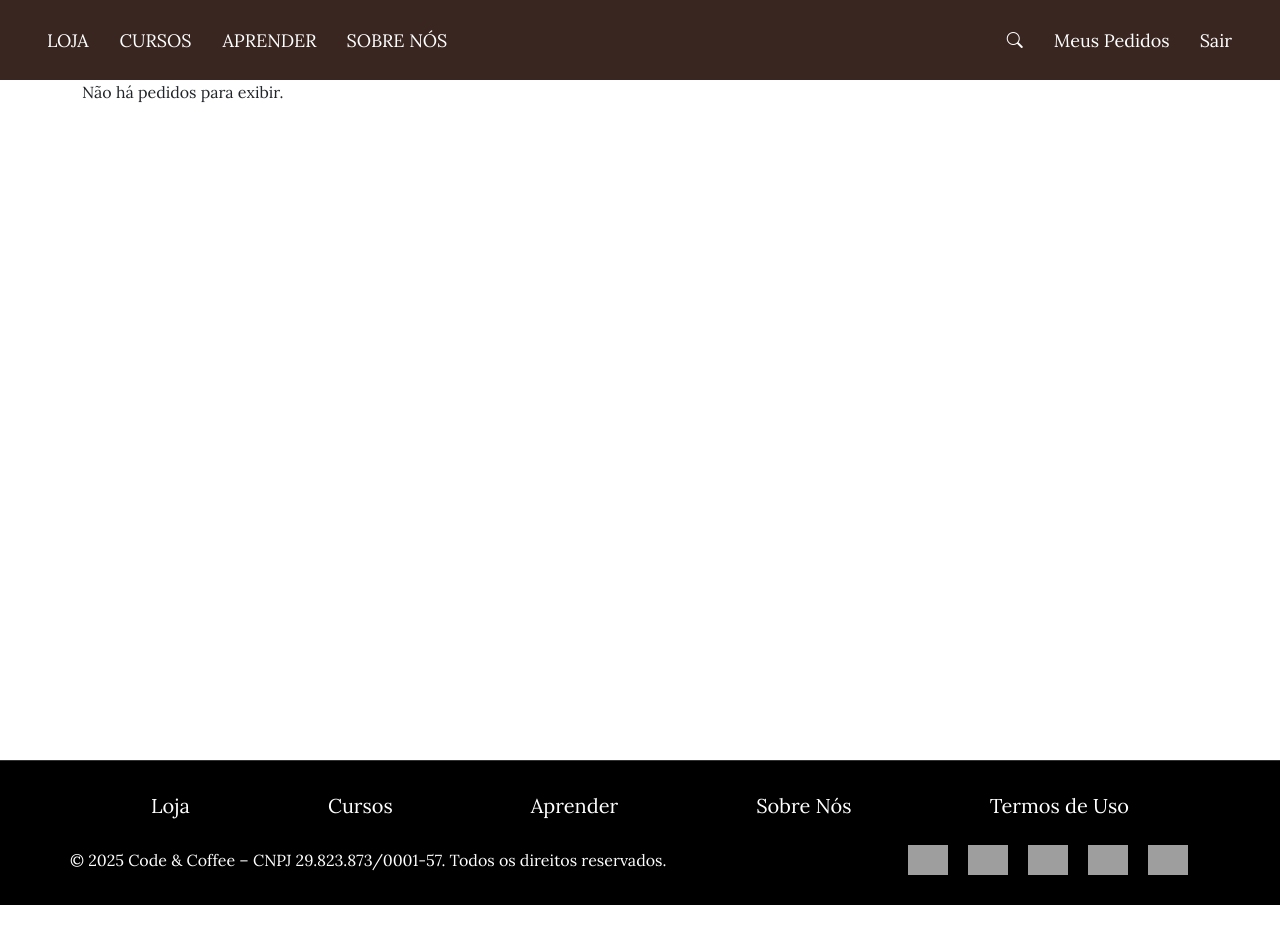
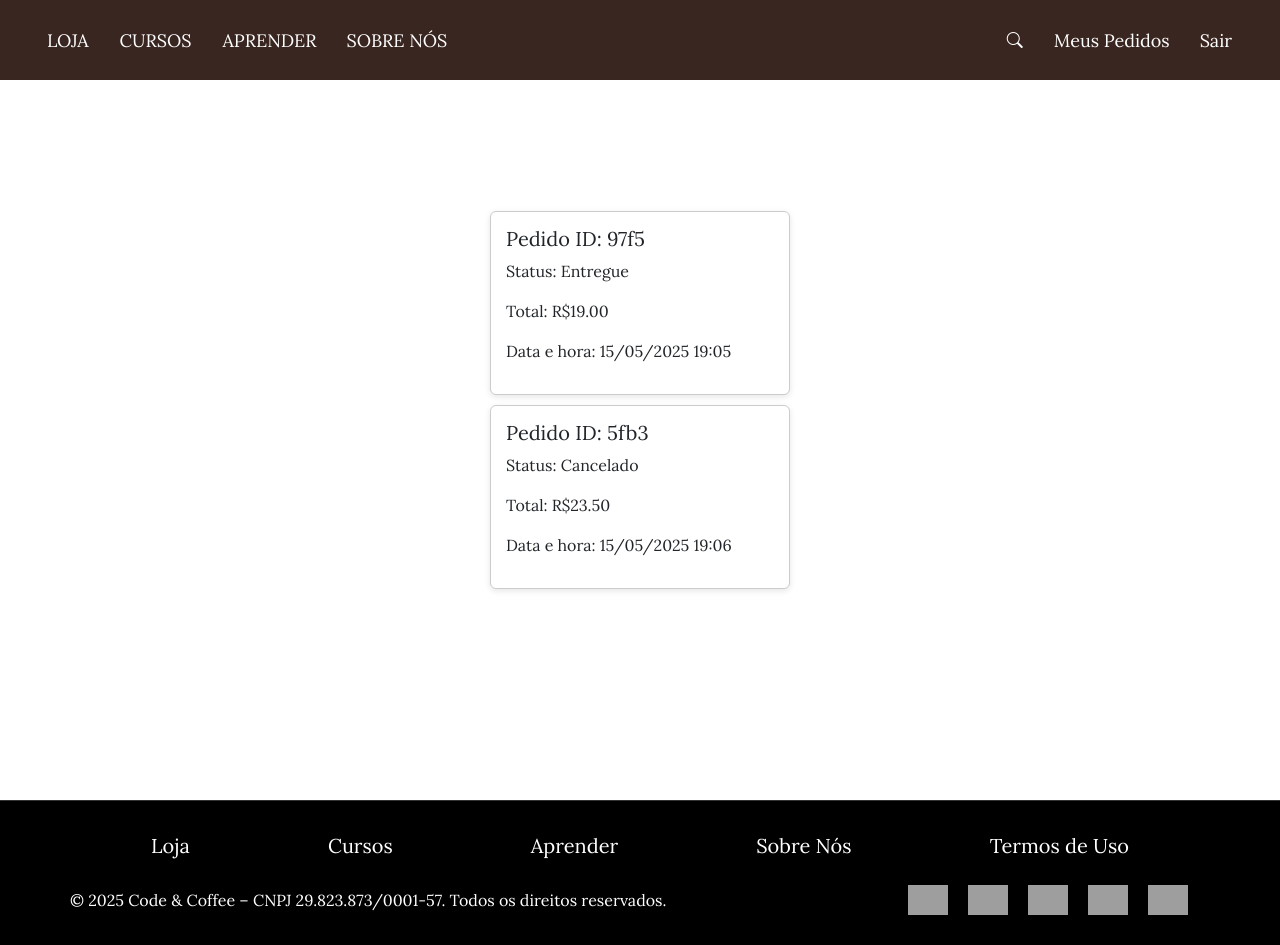
Before and after one commit to raul4nt/code-and-coffee, an Angular app: page /my-orders in a window 1280 px wide. Before the commit the page ends 905 px from the top, so only its background shows below. Built offline with nearby package versions, Linux system fonts and the light colour scheme; data requests are answered from the project's data file; sample sign-in values are in the browser's storage; grey boxes are pictures that could not be loaded.

Commit message:
feat: config my-orders component css

```diff
--- a/db.json
+++ b/db.json
@@ -85,7 +85,7 @@
     {
       "id": "1",
       "email": "admin@coffee.com",
-      "password": "1234",
+      "password": "1234raul",
       "role": "admin",
       "token": ""
     },
@@ -111,5 +111,78 @@
       "token": ""
     }
   ],
-  "orders": []
+  "orders": [
+    {
+      "id": "97f5",
+      "userId": "1",
+      "status": "Entregue",
+      "products": [
+        {
+          "id": "1",
+          "name": "Espresso",
+          "description": "Café forte",
+          "price": 5,
+          "category": "Coffee",
+          "imageUrl": "assets/images/products/espresso.png",
+          "added": true
+        },
+        {
+          "id": "2",
+          "name": "Cappuccino",
+          "description": "Com espuma de leite",
+          "price": 7.5,
+          "category": "Coffee",
+          "imageUrl": "assets/images/products/cappuccino.png",
+          "added": true
+        },
+        {
+          "id": "6",
+          "name": "Macchiato",
+          "description": "Café expresso com gota de leite",
+          "price": 6.5,
+          "category": "Coffee",
+          "imageUrl": "assets/images/products/macchiato.png",
+          "added": true
+        }
+      ],
+      "total": 19,
+      "createdAt": "2025-05-15T19:05:55.867Z"
+    },
+    {
+      "id": "5fb3",
+      "userId": "1",
+      "status": "Cancelado",
+      "products": [
+        {
+          "id": "5",
+          "name": "Mocha",
+          "description": "Café com sabor de chocolate",
+          "price": 8,
+          "category": "Coffee",
+          "imageUrl": "assets/images/products/mocha.png",
+          "added": true
+        },
+        {
+          "id": "7",
+          "name": "Flat White",
+          "description": "Café aveludado",
+          "price": 7,
+          "category": "Coffee",
+          "imageUrl": "assets/images/products/flatwhite.png",
+          "added": true
+        },
+        {
+          "id": "10",
+          "name": "Affogato",
+          "description": "Café expresso com sorvete",
+          "price": 8.5,
+          "category": "Dessert",
+          "imageUrl": "assets/images/products/affogato.webp",
+          "added": true
+        }
+      ],
+      "total": 23.5,
+      "createdAt": "2025-05-15T19:06:50.006Z"
+    }
+  ]
 }
--- a/src/app/app.routes.ts
+++ b/src/app/app.routes.ts
@@ -16,8 +16,3 @@ export const routes: Routes = [
   { path: 'store', component: StoreComponent },
   { path: 'register', component: RegisterComponent, canActivate: [guestGuard] },
 ];
-
-
-// const routes: Routes = [
-//   { path: 'store', component: StoreComponent, canActivate: [authGuard] },
-// ];
--- a/src/app/pages/my-orders/my-orders.component.css
+++ b/src/app/pages/my-orders/my-orders.component.css
@@ -0,0 +1,18 @@
+.orders-container {
+  display: flex;
+  flex-direction: column;
+  justify-content: center;
+  align-items: center;
+  min-height: 80vh;
+  padding: 20px;
+}
+
+.order-card {
+  border: 1px solid #ccc;
+  padding: 15px;
+  margin: 10px 0;
+  width: 300px; /* largura fixa para os cards */
+  box-shadow: 0 2px 6px rgba(0,0,0,0.1);
+  border-radius: 6px;
+  background-color: white;
+}
--- a/src/app/pages/my-orders/my-orders.component.html
+++ b/src/app/pages/my-orders/my-orders.component.html
@@ -1,13 +1,17 @@
+<div class="orders-container">
   <div *ngIf="orders.length > 0; else noOrders">
     <div *ngFor="let order of orders">
       <div class="order-card">
         <h5>Pedido ID: {{ order.id }}</h5>
         <p>Status: {{ order.status }}</p>
-      <p>Total: {{ order.total | currency }}</p>
-      <p>Data: {{ order.createdAt }}</p>
+        <p>Total: R{{ order.total | currency }}</p>
+        <p>Data e hora: {{ order.createdAt | date: 'dd/MM/yyyy HH:mm' }}</p>
+
 
         <button (click)="confirmDelivery(order)" *ngIf="order.status === 'Pendente'">Confirmar Entrega</button>
-      <button (click)="cancelOrder(order)" *ngIf="order.status !== 'Entregue'">Cancelar Pedido</button>
+        <button (click)="cancelOrder(order)" *ngIf="order.status !== 'Entregue' && order.status !== 'Cancelado'">
+          Cancelar Pedido
+        </button>
 
       </div>
     </div>
@@ -16,3 +20,4 @@
   <ng-template #noOrders>
     <p>Não há pedidos para exibir.</p>
   </ng-template>
+</div>
```
Lines whose indentation alone changed are shown as unchanged.
